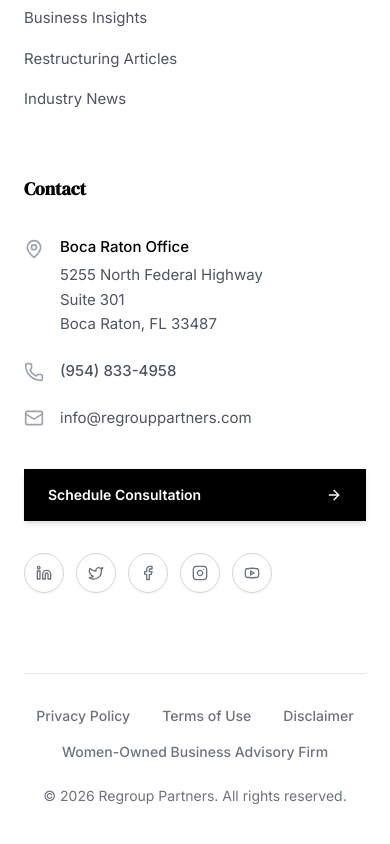
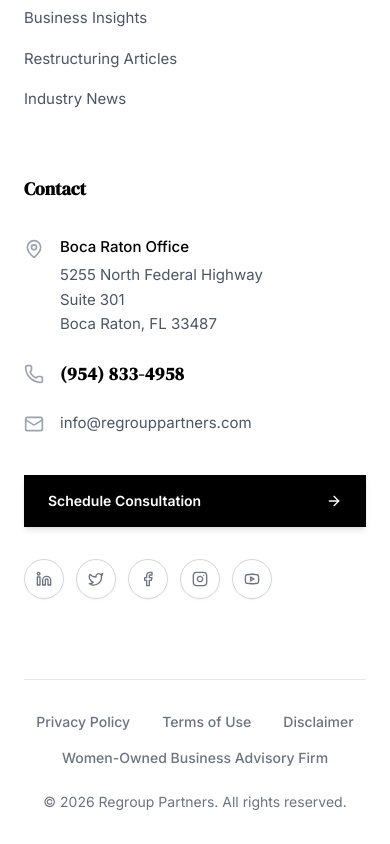
Before and after one commit to samknows9999/sg-054d5103-85fc-4583-be9c-e577d71113a8-1779968500, a Next.js app: page /faq in a window 390 px wide. Shown: the part 9077-9921 px from the top of the page. Built offline with nearby package versions, Linux system fonts and the light colour scheme.

Commit message:
style(footer): apply dm serif display to phone numbers

```diff
--- a/src/components/Footer.tsx
+++ b/src/components/Footer.tsx
@@ -102,7 +102,7 @@ export function Footer() {
                 <Phone className="w-5 h-5 text-gray-400 shrink-0" />
                 <a
                   href="tel:954-833-4958"
-                  className="text-[15px] text-gray-600 hover:text-accent font-medium transition-colors relative group">
+                  className="text-lg font-serif font-bold text-black hover:text-accent tracking-wide transition-colors relative group">
 
                   (954) 833-4958
                   <span className="absolute -bottom-1 left-0 w-0 h-[1px] bg-accent transition-all duration-300 ease-out group-hover:w-full"></span>
@@ -215,7 +215,7 @@ export function Footer() {
                   <div className="pt-6 border-t border-gray-100">
                     <p className="font-medium text-black mb-1">Address:</p>
                     <p>5255 North Federal Highway Suite 301<br />Boca Raton 33487</p>
-                    <p className="mt-4 text-black font-semibold text-lg">954-758-9861</p>
+                    <p className="mt-4 text-black font-serif font-bold text-2xl tracking-wide">954-758-9861</p>
                   </div>
                 </div>
               </DialogContent>
```
